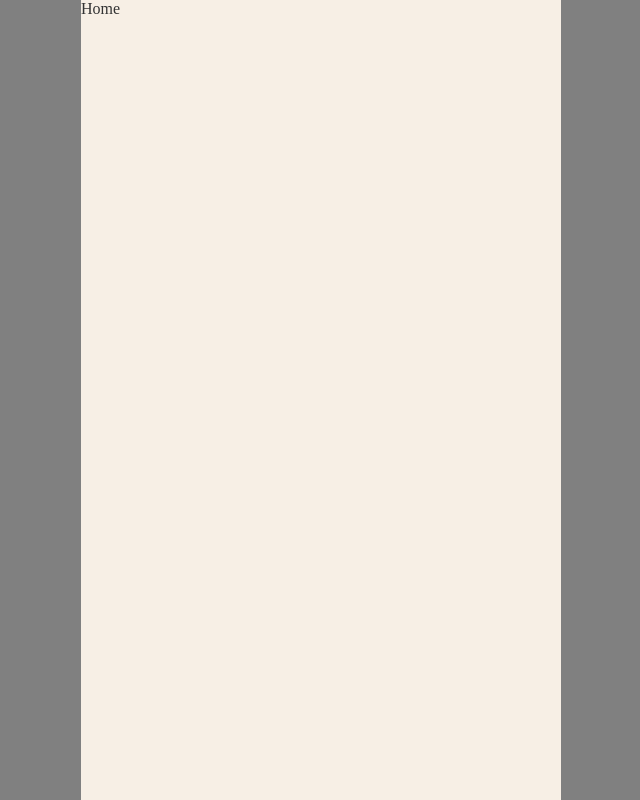
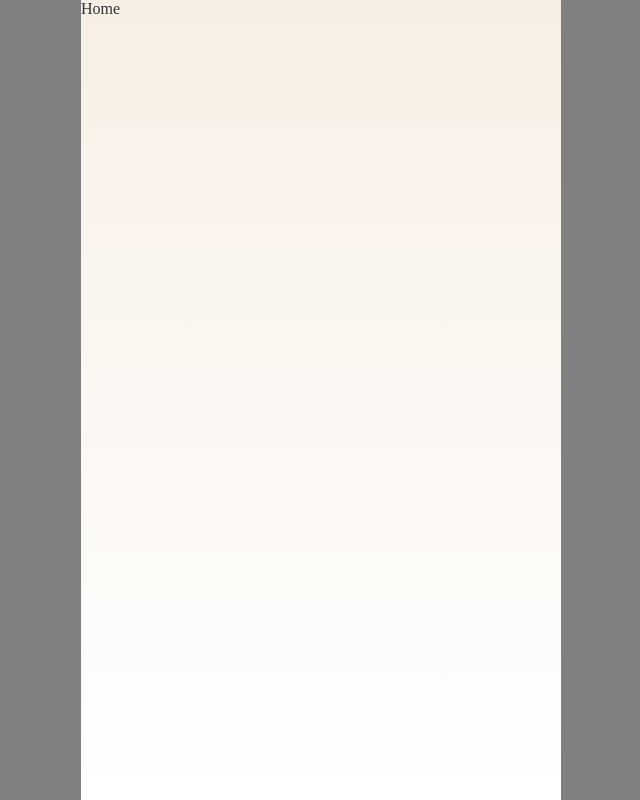
Before and after one commit to 9oormthon-univ/2024_DANPOONG_TEAM_18_FE, a React (Vite) app: page / in a window 1280 px wide. Shown: the whole page, without its empty margins (319-959 px from the left). Built offline with nearby package versions, Linux system fonts and the light colour scheme.

Commit message:
design: change background-color

```diff
--- a/src/styles/GlobalStyles.js
+++ b/src/styles/GlobalStyles.js
@@ -17,7 +17,7 @@ const GlobalStyles = createGlobalStyle`
   body {
     max-width: 480px;
     margin: auto;
-    background-color: ${(props) => props.theme.colors.background}; /* theme에서 background 색상 가져오기 */
+    background: linear-gradient(${(props) => props.theme.colors.background}, #FFFFFF);
     height: 100vh;
     overflow: hidden;
   }
```
